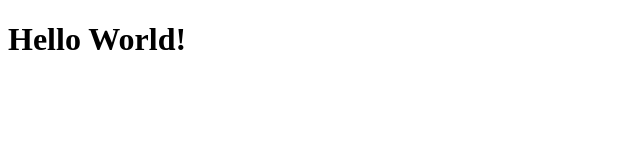
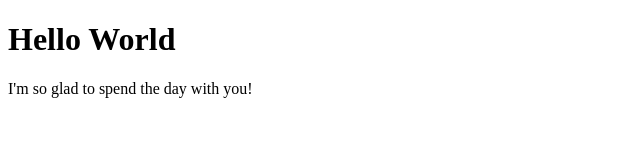
Before and after one commit to coding-with-cynthia/first-repo, a plain HTML site: page index.html in a window 1280 px wide. Shown: the whole page, without its empty margins (0-640 px from the left). Drawn offline with Linux system fonts and the light colour scheme.

Commit message:
adding a bit more text

```diff
--- a/index.html
+++ b/index.html
@@ -6,6 +6,7 @@
     <title>Hello World</title>
 </head>
 <body>
-    <h1>Hello World!</h1>
+    <h1>Hello World</h1>
+    <p>I'm so glad to spend the day with you!</p>
 </body>
 </html>
```
